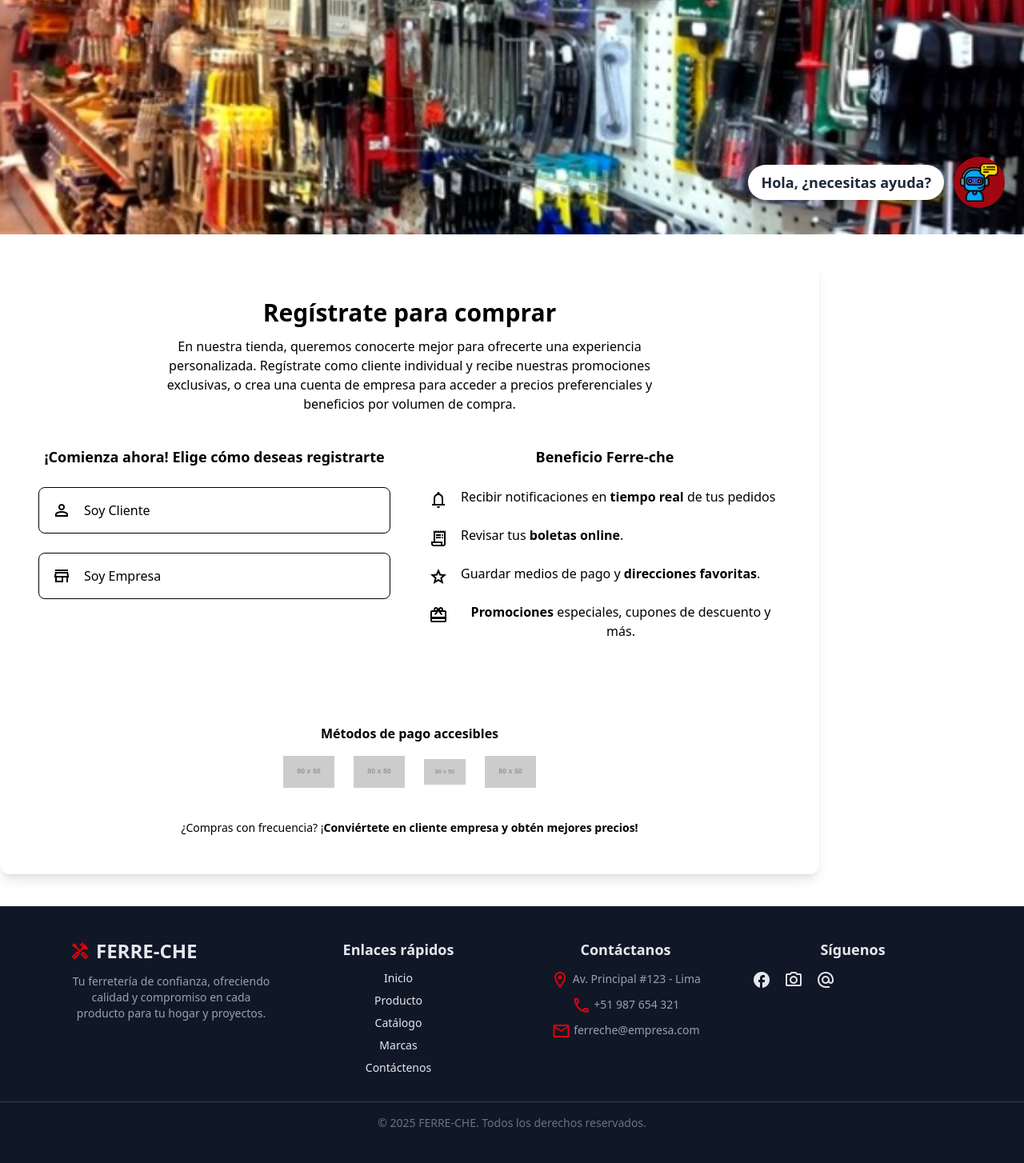
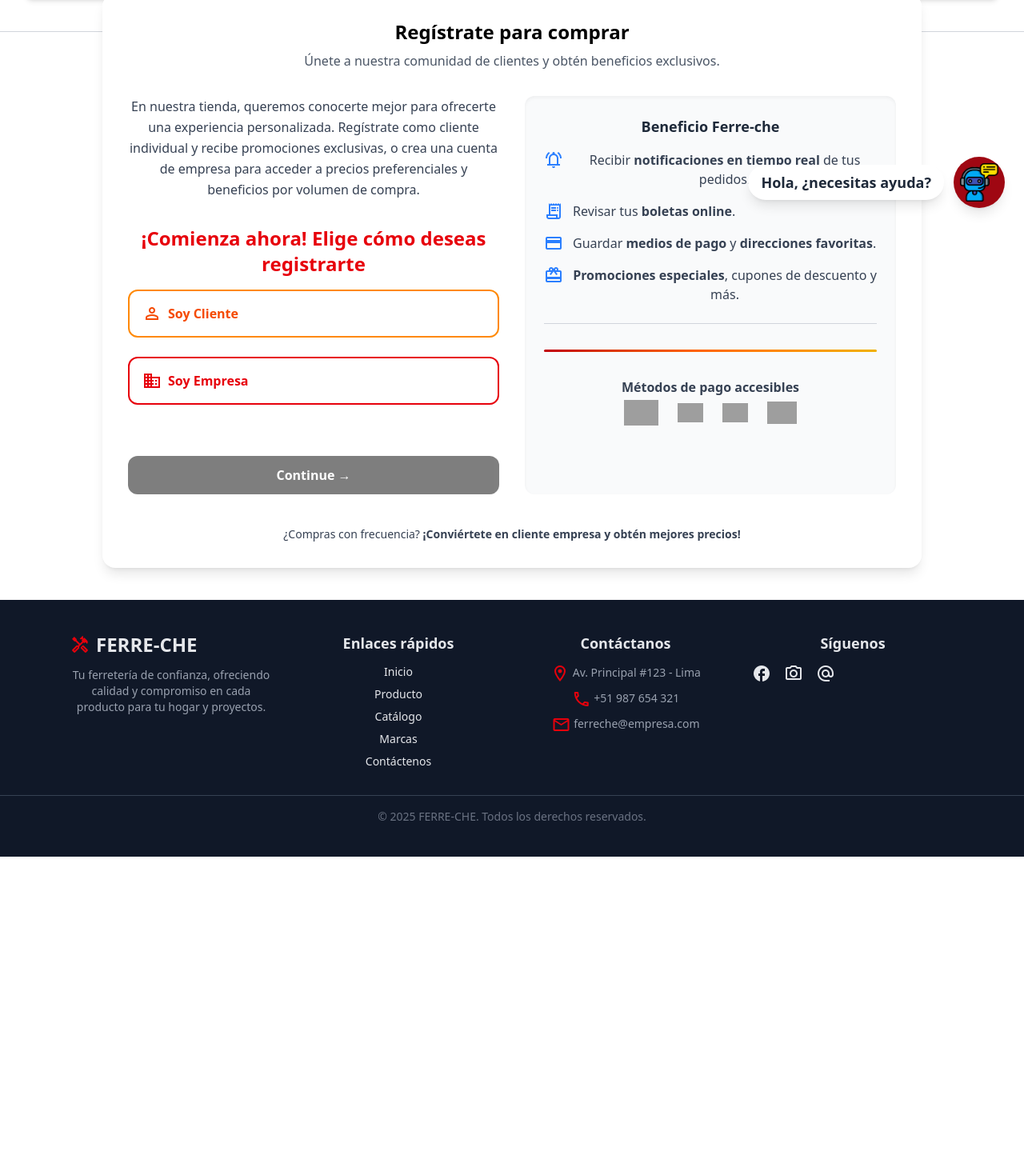
Before and after one commit to Erick-Ramossj/Ferre-che-paginaWEB, a Flask app: page /formulario in a window 1280 px wide. Shown: the part 516-1970 px from the top of the page at 80% size. After the commit the page ends 1587 px from the top, so only its background shows below. Run offline with Flask 3, Linux system fonts and the light colour scheme; grey boxes labelled with a size stand in for pictures from a placeholder-image service; style sheets or scripts are compiled from the project's sources; some libraries are stand-ins or nearby versions; grey boxes are pictures that could not be loaded.

Commit message:
registrate mejorado

```diff
--- a/app.py
+++ b/app.py
@@ -3,18 +3,13 @@
 
 app = Flask(__name__)
 
-@app.route("/")
+@app.route('/')
+def home():
+    return redirect(url_for('index'))
+
+@app.route('/index')
 def index():
-    imagenes = [
-        {"src": url_for('static', filename='image/fe1.png'), "titulo": "Ropa que Enamora", "descripcion": "Colecciones diseñadas para destacar tu feminidad en cada ocasión especial."},
-        {"src": url_for('static', filename='image/imagen2.png'), "titulo": "Tu Estilo, Tu Fuerza", "descripcion": "Outfits versátiles que combinan comodidad y moda para mujeres seguras de sí mismas."},
-        {"src": url_for('static', filename='image/imagen3.png'), "titulo": "Noches de Glamour", "descripcion": "Brilla con prendas únicas que transforman cada salida en un momento inolvidable."},
-        {"src": url_for('static', filename='image/imagen4.png'), "titulo": "Casual con Estilo", "descripcion": "Looks frescos y cómodos pensados para acompañarte en tu día a día sin perder elegancia."},
-        {"src": url_for('static', filename='image/imagen5.png'), "titulo": "Elegancia Urbana", "descripcion": "Descubre outfits modernos que realzan tu personalidad con un toque sofisticado para el día a día."},
-        {"src": url_for('static', filename='image/imagen6.png'), "titulo": "Poder Femenino", "descripcion": "Moda ideal para mujeres profesionales que buscan proyectar seguridad y estilo en cada paso."},
-        {"src": url_for('static', filename='image/python.png'), "titulo": "Tendencias que Inspiran", "descripcion": "Descubre lo último en moda femenina con diseños exclusivos que marcan diferencia."}
-    ]
-    return render_template("index.html", imagenes=imagenes, active_page="index")
+    return render_template("index.html", active_page="index")
 
 @app.route("/producto")
 def producto():
@@ -30,7 +25,16 @@
 
 @app.route("/nosotros")
 def nosotros():
-    return render_template("nosotros.html", active_page="nosotros")
+    imagenes = [
+        {"src": url_for('static', filename='image/fe1.png'), "titulo": "Ropa que Enamora", "descripcion": "Colecciones diseñadas para destacar tu feminidad en cada ocasión especial."},
+        {"src": url_for('static', filename='image/imagen2.png'), "titulo": "Tu Estilo, Tu Fuerza", "descripcion": "Outfits versátiles que combinan comodidad y moda para mujeres seguras de sí mismas."},
+        {"src": url_for('static', filename='image/imagen3.png'), "titulo": "Noches de Glamour", "descripcion": "Brilla con prendas únicas que transforman cada salida en un momento inolvidable."},
+        {"src": url_for('static', filename='image/imagen4.png'), "titulo": "Casual con Estilo", "descripcion": "Looks frescos y cómodos pensados para acompañarte en tu día a día sin perder elegancia."},
+        {"src": url_for('static', filename='image/imagen5.png'), "titulo": "Elegancia Urbana", "descripcion": "Descubre outfits modernos que realzan tu personalidad con un toque sofisticado para el día a día."},
+        {"src": url_for('static', filename='image/imagen6.png'), "titulo": "Poder Femenino", "descripcion": "Moda ideal para mujeres profesionales que buscan proyectar seguridad y estilo en cada paso."},
+        {"src": url_for('static', filename='image/python.png'), "titulo": "Tendencias que Inspiran", "descripcion": "Descubre lo último en moda femenina con diseños exclusivos que marcan diferencia."}
+    ]
+    return render_template("nosotros.html", imagenes=imagenes, active_page="nosotros")
 
 @app.route("/contacto")
 def contacto():
@@ -50,6 +54,10 @@
 @app.route('/libroRecl')
 def libroRecl():
     return render_template("libroRecl.html")
+
+@app.route('/usuario')
+def usuario():
+    return render_template("usuario.html")
 
 # Ruta de prueba de conexión
 @app.route('/test-db')
--- /dev/null
+++ b/static/css/registrate.css
@@ -0,0 +1,66 @@
+/* Animaciones personalizadas */
+@keyframes fadeIn {
+  from { opacity: 0; transform: translateY(20px); }
+  to { opacity: 1; transform: translateY(0); }
+}
+
+@keyframes pulseBtn {
+  0%, 100% { transform: scale(1); }
+  50% { transform: scale(1.05); }
+}
+
+/* Clases de animación */
+.animate-fadeIn {
+  animation: fadeIn 0.8s ease-out forwards;
+}
+
+.animate-pulseBtn:hover {
+  animation: pulseBtn 0.6s ease-in-out infinite;
+}
+
+/* Estilos para las opciones */
+.option-btn {
+  display: flex;
+  align-items: center;
+  gap: 0.5rem;
+  padding: 1rem;
+  font-weight: 600;
+  transition: all 0.3s ease;
+  cursor: pointer;
+  border-width: 2px;
+}
+
+/* Estado seleccionado */
+.option-btn.selected {
+  color: white;
+}
+
+/* Cliente seleccionado */
+#btnCliente.selected {
+  background-color: #f97316; /* naranja */
+  border-color: #f97316;
+}
+
+/* Empresa seleccionado */
+#btnEmpresa.selected {
+  background-color: #ef4444; /* rojo */
+  border-color: #ef4444;
+}
+
+/* Efecto hover de opciones */
+.option-btn:hover {
+  transform: scale(1.03);
+  transition: transform 0.2s ease;
+}
+
+/* Botón continuar */
+.continue-btn:enabled {
+  opacity: 1;
+  cursor: pointer;
+  transition: all 0.3s ease;
+}
+
+.continue-btn:disabled {
+  opacity: 0.5;
+  cursor: not-allowed;
+}
--- a/templates/formulario.html
+++ b/templates/formulario.html
@@ -7,15 +7,15 @@
   <title>Mi Sitio Web</title>
   <link rel="stylesheet" href="{{ url_for('static', filename='css/output.css') }}">
   <link href="{{ url_for('static', filename='css/output.css') }}" rel="stylesheet">
-  <link href="{{ url_for('static', filename='css/slider.css') }}" rel="stylesheet">
+  <link href="{{ url_for('static', filename='css/registrate.css') }}" rel="stylesheet">
   <link href="{{ url_for('static', filename='css/chatbot.css') }}" rel="stylesheet">
   <link href="https://fonts.googleapis.com/css2?family=Material+Icons+Outlined" rel="stylesheet">
   <link href="https://fonts.googleapis.com/css2?family=Material+Symbols+Outlined" rel="stylesheet" />
-
   </head>
 
 
-  <!-- Menú de navegación -->
+  <body class="w-full text-center">
+
   <header class="w-full">
 
     <!-- Encabezado rojo -->
@@ -104,6 +104,18 @@
         </li>
       </ul>
 
+<div class="mb-10">
+  <video
+    src="{{ url_for('static', filename='image/regist.mov') }}"
+    class="w-full h-48 sm:h-64 md:h-96 object-cover object-center rounded-lg shadow-md"
+    autoplay
+    muted
+    loop
+    playsinline>
+  </video>
+</div>
+
+
       <!-- Menú móvil (oculto por defecto) -->
       <ul id="mobile-menu" class="hidden flex-col gap-2 font-semibold text-gray-700 lg:hidden py-4">
         <li><a href="{{ url_for('index') }}">INICIO</a></li>
@@ -114,82 +126,100 @@
         <li><a href="{{ url_for('contacto') }}">CONTACTENOS</a></li>
       </ul>
     </nav>
+
   </header>
 
-  <body class="w-full text-center">
-     <img src="/static/image/formulario.png" alt="Banner de herramientas de ferretería" class="w-full h-4/5 object-cover">
+  <!-- Contenedor principal -->
+    <main class="max-w-5xl mx-auto bg-white mt-[-3rem] p-8 rounded-2xl shadow-lg animate-fadeIn">
+    <h2 class="text-2xl font-bold text-center mb-2">Regístrate para comprar</h2>
+    <p class="text-center text-gray-600 mb-8">
+      Únete a nuestra comunidad de clientes y obtén beneficios exclusivos.
+    </p>
 
+    <div class="grid md:grid-cols-2 gap-8">
+<!-- Sección izquierda -->
+<div class="space-y-8">
+  <p class="text-gray-700 leading-relaxed">
+    En nuestra tienda, queremos conocerte mejor para ofrecerte una experiencia personalizada.
+    Regístrate como cliente individual y recibe promociones exclusivas, o crea una cuenta de empresa
+    para acceder a precios preferenciales y beneficios por volumen de compra.
+  </p>
 
-    <div class="max-w-5xl w-full bg-white rounded-xl shadow-lg overflow-hidden my-8">
+  <!-- Título más grande y con separación -->
+  <p class="text-2xl text-red-600 font-bold mt-6 mb-4">
+    ¡Comienza ahora! Elige cómo deseas registrarte
+  </p>
 
-        <div class="p-8 md:p-12">
-            <div class="text-center">
-                <h1 class="text-3xl font-bold text-text-primary animate-subtle-pulse">Regístrate para comprar</h1>
-                <p class="text-text-secondary mt-3 max-w-2xl mx-auto">
-                    En nuestra tienda, queremos conocerte mejor para ofrecerte una experiencia personalizada. Regístrate como cliente individual y recibe nuestras promociones exclusivas, o crea una cuenta de empresa para acceder a precios preferenciales y beneficios por volumen de compra.
-                </p>
-            </div>
+<!-- Botones tipo selección -->
+<div class="flex flex-col gap-6">
+  <button id="btnCliente" class="option-btn border border-orange-400 text-orange-600 rounded-xl">
+    <span class="material-symbols-outlined">person</span> Soy Cliente
+  </button>
 
-            <div class="mt-10 grid grid-cols-1 md:grid-cols-2 gap-12">
-                <div class="flex flex-col gap-6">
-                    <h2 class="text-lg font-semibold text-text-primary">¡Comienza ahora! Elige cómo deseas registrarte</h2>
-
-                    <div id="client-option" class="option-button flex items-center gap-4 p-4 border rounded-lg cursor-pointer transition-all duration-300">
-                        <span class="material-symbols-outlined">person</span>
-                        <span class="font-medium">Soy Cliente</span>
-                    </div>
-
-                    <div id="company-option" class="option-button flex items-center gap-4 p-4 border rounded-lg cursor-pointer transition-all duration-300">
-                        <span class="material-symbols-outlined">store</span>
-                        <span class="font-medium">Soy Empresa</span>
-                    </div>
-
-                    <button class="w-full bg-dark text-white py-3 px-6 rounded-lg flex items-center justify-center gap-2 font-semibold hover:bg-opacity-90 transition-colors">
-                        Continue
-                        <span class="material-symbols-outlined">arrow_forward</span>
+  <button id="btnEmpresa" class="option-btn border border-red-600 text-red-600 rounded-xl">
+    <span class="material-symbols-outlined">business</span> Soy Empresa
   </button>
 </div>
 
-                <div>
-                    <h2 class="text-lg font-semibold text-text-primary mb-6">Beneficio Ferre-che</h2>
-                    <ul class="space-y-5">
-                        <li class="flex items-start gap-4 animate-fade-in-up">
-                            <span class="material-symbols-outlined text-primary mt-1">notifications</span>
-                            <span class="text-text-secondary">Recibir notificaciones en <strong class="text-text-primary">tiempo real</strong> de tus pedidos</span>
+<button
+  id="btnContinue"
+  class="continue-btn w-full bg-black text-white py-3 mt-8 rounded-xl font-semibold disabled:opacity-50 disabled:cursor-not-allowed"
+>
+  Continue →
+</button>
+
+</div>
+
+
+      <!-- Sección derecha -->
+      <div class="bg-gray-50 p-6 rounded-xl shadow-inner animate-fadeIn delay-300">
+        <h1 class="text-lg font-bold text-gray-800 mb-4 ">Beneficio Ferre-che</h1>
+
+        <ul class="space-y-4 text-gray-700">
+          <li class="flex items-start gap-3">
+            <span class="material-symbols-outlined text-blue-500">notifications_active</span>
+            <p>Recibir <strong>notificaciones en tiempo real</strong> de tus pedidos.</p>
           </li>
-                        <li class="flex items-start gap-4 animate-fade-in-up animation-delay-150">
-                            <span class="material-symbols-outlined text-primary mt-1">receipt_long</span>
-                            <span class="text-text-secondary">Revisar tus <strong class="text-text-primary">boletas online</strong>.</span>
+          <li class="flex items-start gap-3">
+            <span class="material-symbols-outlined text-blue-500">receipt_long</span>
+            <p>Revisar tus <strong>boletas online</strong>.</p>
           </li>
-                        <li class="flex items-start gap-4 animate-fade-in-up animation-delay-300">
-                            <span class="material-symbols-outlined text-primary mt-1">star</span>
-                            <span class="text-text-secondary">Guardar medios de pago y <strong class="text-text-primary">direcciones favoritas</strong>.</span>
+          <li class="flex items-start gap-3">
+            <span class="material-symbols-outlined text-blue-500">credit_card</span>
+            <p>Guardar <strong>medios de pago</strong> y <strong>direcciones favoritas</strong>.</p>
           </li>
-                        <li class="flex items-start gap-4 animate-fade-in-up animation-delay-450">
-                            <span class="material-symbols-outlined text-primary mt-1">card_giftcard</span>
-                            <span class="text-text-secondary"><strong class="text-text-primary">Promociones</strong> especiales, cupones de descuento y más.</span>
+          <li class="flex items-start gap-3">
+            <span class="material-symbols-outlined text-blue-500">redeem</span>
+            <p><strong>Promociones especiales</strong>, cupones de descuento y más.</p>
           </li>
         </ul>
+
+         <hr class="my-6 border-gray-300">
+
+<!-- Línea divisoria elegante con degradado -->
+<div class="relative my-8">
+  <hr class="h-[3px] bg-gradient-to-r from-red-700 via-orange-500 to-yellow-500 border-0 rounded-full">
+  <span class="absolute left-1/2 -top-3 bg-white px-3 text-orange-600 text-sm font-bold transform -translate-x-1/2">
+  </span>
+</div>
+
+        <!-- Métodos de pago -->
+        <div class="text-center">
+          <p class="text-md font-bold text-gray-700 mb-1 text-1xl">Métodos de pago accesibles</p>
+          <div class="flex justify-center gap-6 items-center animate-payment">
+            <img src="https://upload.wikimedia.org/wikipedia/commons/thumb/1/1f/Yape_logo.svg/512px-Yape_logo.svg.png" class="h-8" alt="Yape">
+            <img src="https://upload.wikimedia.org/wikipedia/commons/thumb/a/a7/Logo_BCP.svg/512px-Logo_BCP.svg.png" class="h-6" alt="BCP">
+            <img src="https://upload.wikimedia.org/wikipedia/commons/0/04/Visa.svg" class="h-6" alt="Visa">
+            <img src="https://upload.wikimedia.org/wikipedia/commons/thumb/b/b1/Plin_logo.svg/512px-Plin_logo.svg.png" class="h-7" alt="Plin">
+          </div>
+        </div>
       </div>
       </div>
 
-            <div class="w-full h-1 my-10 bg-gradient-to-r from-gradient-start via-gradient-mid to-gradient-end"></div>
-
-            <div class="text-center">
-                <h3 class="font-semibold text-text-primary mb-4">Métodos de pago accesibles</h3>
-                <div class="flex justify-center items-center gap-4 md:gap-6 flex-wrap">
-                    <img src="https://via.placeholder.com/80x50.png?text=Yape" alt="Yape" class="h-10">
-                    <img src="https://via.placeholder.com/80x50.png?text=BCP" alt="BCP" class="h-10">
-                    <img src="https://via.placeholder.com/80x50.png?text=Visa" alt="Visa" class="h-8">
-                    <img src="https://via.placeholder.com/80x50.png?text=Plin" alt="Plin" class="h-10">
-                </div>
-            </div>
-
-            <p class="text-center text-sm text-text-secondary mt-10">
-                ¿Compras con frecuencia? ¡<a href="#" class="font-bold text-primary hover:underline">Conviértete en cliente empresa y obtén mejores precios!</a>
+    <p class="text-center text-gray-700 text-sm mt-10">
+      ¿Compras con frecuencia? <strong>¡Conviértete en cliente empresa y obtén mejores precios!</strong>
     </p>
-        </div>
-    </div>
+  </main>
 
   <!-- === INICIO: Footer === -->
   <footer class="bg-gray-900 text-gray-200 py-10 mt-10">
@@ -371,6 +401,8 @@
   <script src="{{ url_for('static', filename='js/boton.js') }}"></script>
   <script src="{{ url_for('static', filename='js/boton.js') }}"></script>
   <script src="{{ url_for('static', filename='js/contacto.js') }}"></script>
+  <script src="{{ url_for('static', filename='js/registrate.js') }}"></script>
+
 
 </body>
 
```
Also changed, not shown: static/js/registrate.js (added, +43 -0 lines), templates/catalogo.html (+16 -6 lines), templates/usuario.html (added, +142 -0 lines), static/image/formulario.png (deleted), 2 other files. Lines whose indentation alone changed are shown as unchanged.
